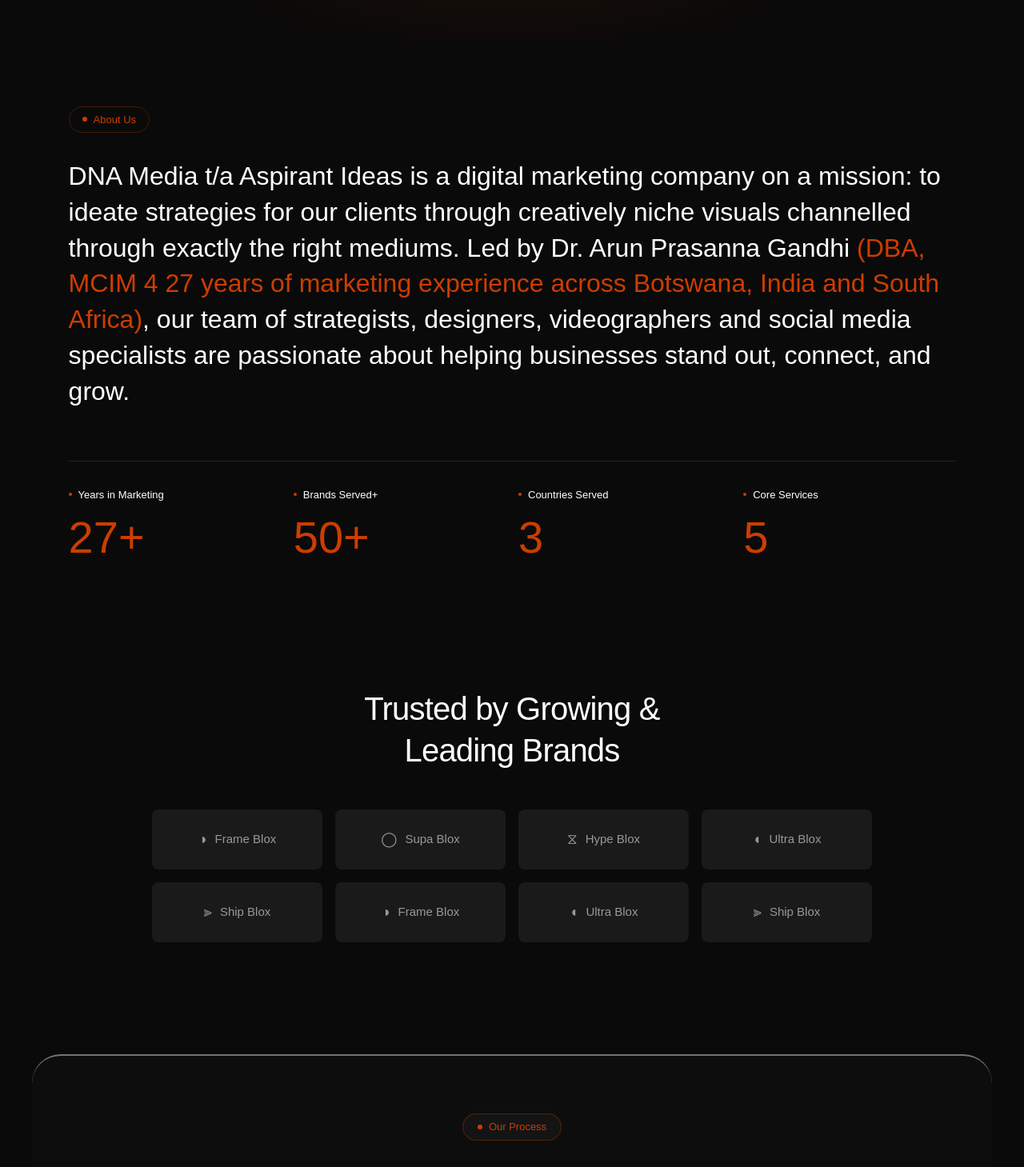
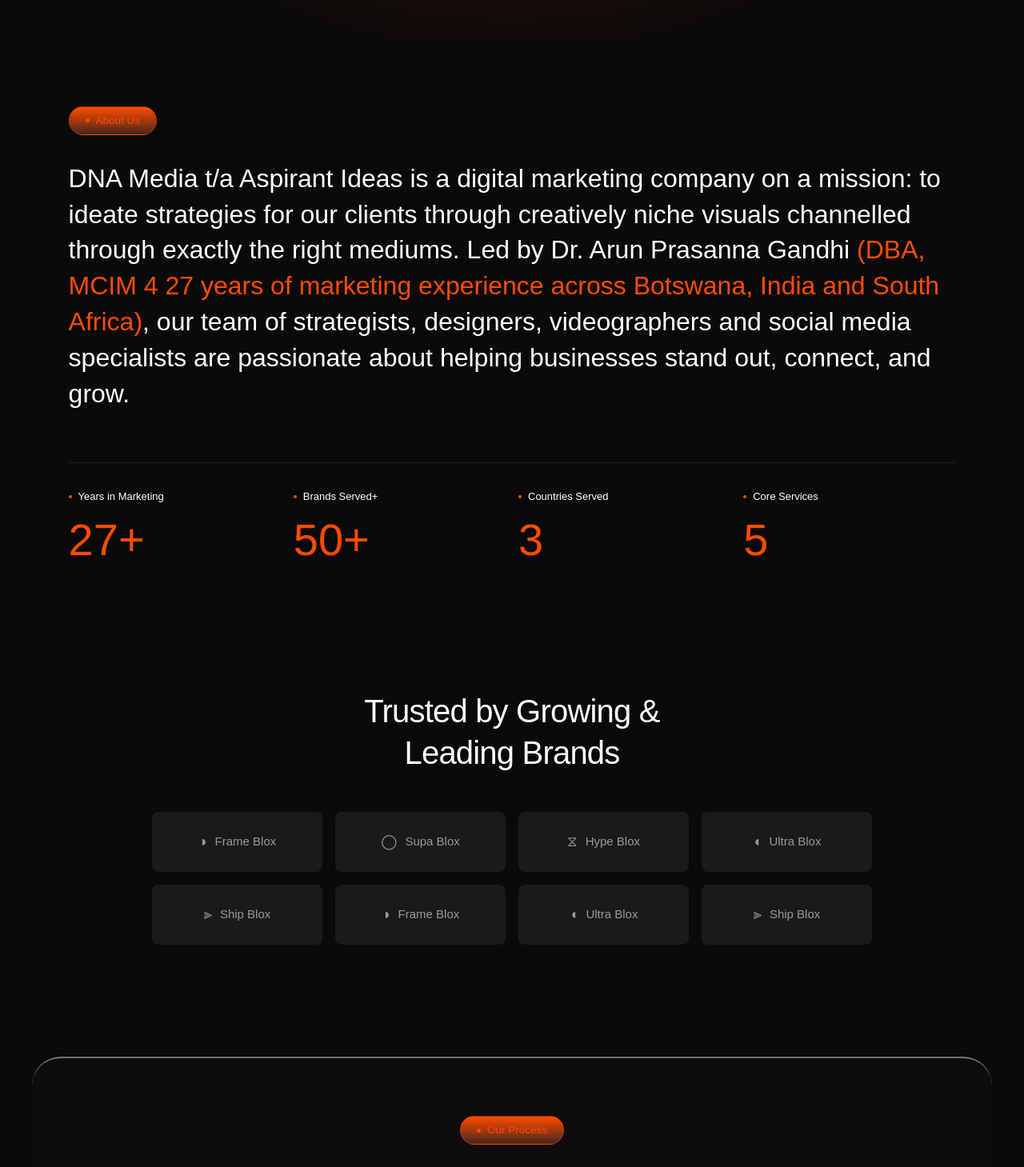
Before and after one commit to purfull/aspirant, a React (Vite) app: page / in a window 1280 px wide. Shown: the part 1140-2599 px from the top of the page at 80% size. Built offline with nearby package versions, Linux system fonts and the light colour scheme; a web font is replaced by a local one.

Commit message:
Update button and badge gradients to FF4C00/45261D and remove shadows

```diff
--- a/src/components/About/About.scss
+++ b/src/components/About/About.scss
@@ -16,22 +16,27 @@
   }
 
   &-badge {
+    position: relative;
     display: inline-flex;
     align-items: center;
     gap: 8px;
-    padding: 6px 16px;
-    border: 1px solid rgba($color-primary, 0.3);
+    padding: 7px 20px;
+    background: linear-gradient(180deg, #FF4C00 0%, #45261D 100%);
+    border: 1px solid rgba(255, 76, 0, 0.35);
     border-radius: 40px;
-    font-size: 13px;
+    font-size: 13.5px;
     font-weight: 500;
-    color: $color-primary;
+    color: #FF4C00;
     margin-bottom: 32px;
+    box-shadow: none;
 
     .dot {
-      width: 6px;
-      height: 6px;
+      width: 5px;
+      height: 5px;
       border-radius: 50%;
-      background-color: $color-primary;
+      background-color: #FF4C00;
+      box-shadow: none;
+      flex-shrink: 0;
     }
   }
 
--- a/src/components/Button/Button.scss
+++ b/src/components/Button/Button.scss
@@ -24,12 +24,13 @@
   }
 
   &-primary {
-    background: linear-gradient(to bottom, $color-primary 100%, #000 100%, #fff 100%, #fff 25% );
+    background: linear-gradient(180deg, #FF4C00 0%, #45261D 100%);
     color: #fff;
+    box-shadow: none;
 
     &:hover {
-      background-color: $color-primary-hover;
-      box-shadow: 0 4px 12px rgba($color-primary, 0.4);
+      background: linear-gradient(180deg, lighten(#FF4C00, 5%) 0%, lighten(#45261D, 5%) 100%);
+      box-shadow: none;
     }
   }
 
--- a/src/components/Header/Header.scss
+++ b/src/components/Header/Header.scss
@@ -211,7 +211,7 @@
       align-items: center;
       justify-content: center;
       gap: 10px;
-      background: $color-primary;
+      background: linear-gradient(180deg, #FF4C00 0%, #45261D 100%);
       color: #ffffff;
       font-size: 16px;
       font-weight: 600;
@@ -219,12 +219,12 @@
       border-radius: 40px;
       border: none;
       cursor: pointer;
-      box-shadow: 0 4px 18px rgba($color-primary, 0.4);
-      transition: transform 0.2s ease, background-color 0.2s ease;
+      box-shadow: none;
+      transition: transform 0.2s ease, opacity 0.2s ease;
 
       &:hover,
       &:active {
-        background: $color-primary-hover;
+        opacity: 0.92;
         transform: scale(1.03);
       }
 
--- a/src/components/Industries/Industries.scss
+++ b/src/components/Industries/Industries.scss
@@ -23,23 +23,27 @@
   }
 
   &-badge {
+    position: relative;
     display: inline-flex;
     align-items: center;
     gap: 8px;
-    padding: 6px 18px;
-    background: rgba(255, 255, 255, 0.03);
-    border: 1px solid rgba($color-primary, 0.4);
+    padding: 7px 20px;
+    background: linear-gradient(180deg, #FF4C00 0%, #45261D 100%);
+    border: 1px solid rgba(255, 76, 0, 0.35);
     border-radius: 40px;
-    font-size: 13px;
+    font-size: 13.5px;
     font-weight: 500;
-    color: $color-primary;
+    color: #FF4C00;
     margin-bottom: 24px;
+    box-shadow: none;
 
     .dot {
-      width: 6px;
-      height: 6px;
+      width: 5px;
+      height: 5px;
       border-radius: 50%;
-      background-color: $color-primary;
+      background-color: #FF4C00;
+      box-shadow: none;
+      flex-shrink: 0;
     }
   }
 
--- a/src/components/Process/Process.scss
+++ b/src/components/Process/Process.scss
@@ -34,23 +34,27 @@
   }
 
   &-badge {
+    position: relative;
     display: inline-flex;
     align-items: center;
     gap: 8px;
-    padding: 6px 18px;
-    background: rgba(255, 255, 255, 0.03);
-    border: 1px solid rgba($color-primary, 0.35);
+    padding: 7px 20px;
+    background: linear-gradient(180deg, #FF4C00 0%, #45261D 100%);
+    border: 1px solid rgba(255, 76, 0, 0.35);
     border-radius: 40px;
-    font-size: 13px;
+    font-size: 13.5px;
     font-weight: 500;
-    color: $color-primary;
+    color: #FF4C00;
     margin-bottom: 24px;
+    box-shadow: none;
 
     .dot {
-      width: 6px;
-      height: 6px;
+      width: 5px;
+      height: 5px;
       border-radius: 50%;
-      background-color: $color-primary;
+      background-color: #FF4C00;
+      box-shadow: none;
+      flex-shrink: 0;
     }
   }
 
--- a/src/components/Testimonials/Testimonials.scss
+++ b/src/components/Testimonials/Testimonials.scss
@@ -23,23 +23,27 @@
   }
 
   &-badge {
+    position: relative;
     display: inline-flex;
     align-items: center;
     gap: 8px;
-    padding: 6px 18px;
-    background: rgba(255, 255, 255, 0.03);
-    border: 1px solid rgba($color-text-muted, 0.4);
+    padding: 7px 20px;
+    background: linear-gradient(180deg, #FF4C00 0%, #45261D 100%);
+    border: 1px solid rgba(255, 76, 0, 0.35);
     border-radius: 40px;
-    font-size: 13px;
+    font-size: 13.5px;
     font-weight: 500;
-    color: $color-primary;
+    color: #FF4C00;
     margin-bottom: 24px;
+    box-shadow: none;
 
     .dot {
-      width: 6px;
-      height: 6px;
+      width: 5px;
+      height: 5px;
       border-radius: 50%;
-      background-color: $color-primary;
+      background-color: #FF4C00;
+      box-shadow: none;
+      flex-shrink: 0;
     }
   }
 
--- a/src/components/Works/Works.scss
+++ b/src/components/Works/Works.scss
@@ -19,23 +19,27 @@
   }
 
   &-badge {
+    position: relative;
     display: inline-flex;
     align-items: center;
     gap: 8px;
-    padding: 6px 18px;
-    background: rgba(255, 255, 255, 0.03);
-    border: 1px solid rgba($color-primary, 0.4);
+    padding: 7px 20px;
+    background: linear-gradient(180deg, #FF4C00 0%, #45261D 100%);
+    border: 1px solid rgba(255, 76, 0, 0.35);
     border-radius: 40px;
-    font-size: 13px;
+    font-size: 13.5px;
     font-weight: 500;
-    color: $color-primary;
+    color: #FF4C00;
     margin-bottom: 24px;
+    box-shadow: none;
 
     .dot {
-      width: 6px;
-      height: 6px;
+      width: 5px;
+      height: 5px;
       border-radius: 50%;
-      background-color: $color-primary;
+      background-color: #FF4C00;
+      box-shadow: none;
+      flex-shrink: 0;
     }
   }
 
--- a/src/styles/_variables.scss
+++ b/src/styles/_variables.scss
@@ -13,10 +13,10 @@
 $color-bg: #0a0a0a;
 $color-text: #ffffff;
 $color-text-muted: #a0a0a0;
-$color-primary: #CC3D00;
-$color-primary-hover: rgba(239, 108, 0, 0.829);
-$color-gradient-start: #CC3D00;
-$color-gradient-end: #3e1600;
+$color-primary: #FF4C00;
+$color-primary-hover: #ff5e1a;
+$color-gradient-start: #FF4C00;
+$color-gradient-end: #45261D;
 
 // Typography
 $font-family-base: 'Inter', sans-serif;
```
